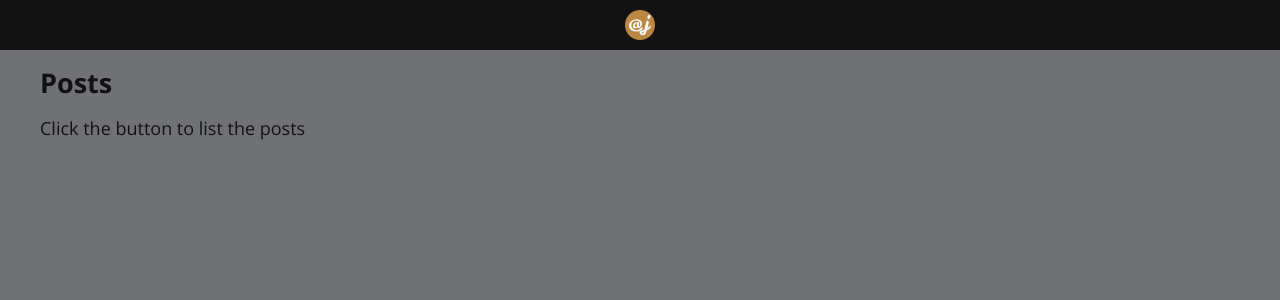
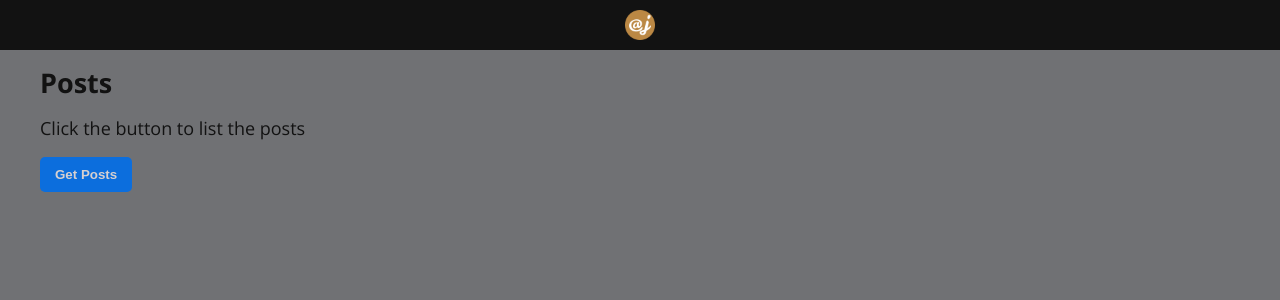
Before and after one commit to ajeyatm/Testing-React-Redux-With-Jest-Enzyme, a React (Create React App) app: page / in a window 1280 px wide. Shown: the top 300 px of the page. Built offline with nearby package versions, Linux system fonts and the light colour scheme.

Commit message:
Button component and test

```diff
--- a/src/App.js
+++ b/src/App.js
@@ -1,6 +1,7 @@
 import Header from './components/header'
 import './app.scss'
 import Headline from './components/headline'
+import SharedButton from './components/button'
 
 const tempArr = [
 	{
@@ -20,6 +21,7 @@ function App() {
 					desc='Click the button to list the posts'
 					tempArr={tempArr}
 				/>
+				<SharedButton buttonText='Get Posts' />
 			</section>
 		</div>
 	)
--- /dev/null
+++ b/src/components/button/button.scss
@@ -0,0 +1,15 @@
+.button {
+	margin-left: 40px;
+	padding: 10px 15px;
+	background: rgb(12, 110, 221);
+	color: rgb(214, 208, 208);
+	font-weight: bold;
+	border: none;
+	border-radius: 5px;
+	cursor: pointer;
+
+	&:hover {
+		background: rgb(0, 119, 255);
+		color: white;
+	}
+}
--- /dev/null
+++ b/src/components/button/index.js
@@ -0,0 +1,36 @@
+import React from 'react'
+import PropTypes from 'prop-types'
+
+import './button.scss'
+
+const SharedButton = ({ buttonText, emitEvent }) => {
+	const submitHandler = (e) => {
+		e.preventDefault()
+		if (emitEvent) emitEvent()
+	}
+	return (
+		<div>
+			<button
+				data-test='shared-button'
+				onClick={submitHandler}
+				className='button'
+			>
+				{buttonText}
+			</button>
+		</div>
+	)
+}
+
+SharedButton.propTypes = {
+	buttonText: PropTypes.string,
+	emitEvent: PropTypes.func,
+}
+
+// SharedButton.defaultProps = {
+// 	buttonText: 'Get Posts',
+// 	emitEvent: () => {
+// 		console.log('hi')
+// 	},
+// }
+
+export default SharedButton
--- a/src/components/headline/index.js
+++ b/src/components/headline/index.js
@@ -3,10 +3,6 @@ import PropTypes from 'prop-types'
 import './headline.scss'
 
 class Headline extends Component {
-	constructor(props) {
-		super(props)
-	}
-
 	render() {
 		const { headline, desc } = this.props
 
```
Also changed, not shown: 1 other file (tests, documents, lock files or other folders).
